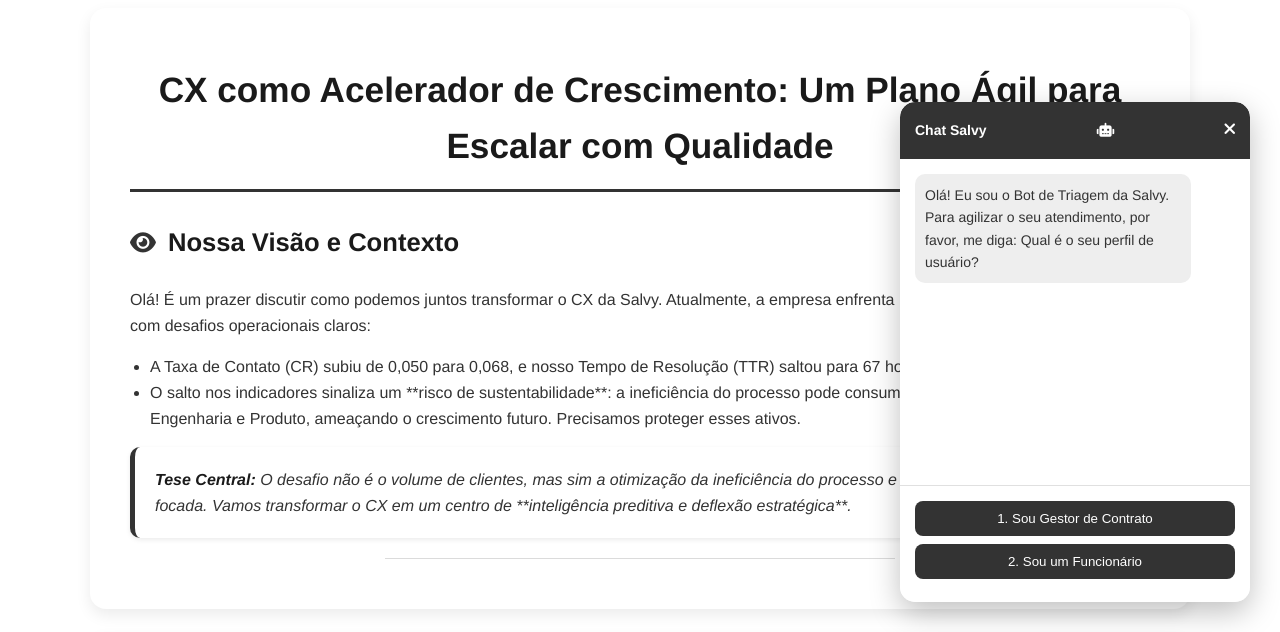
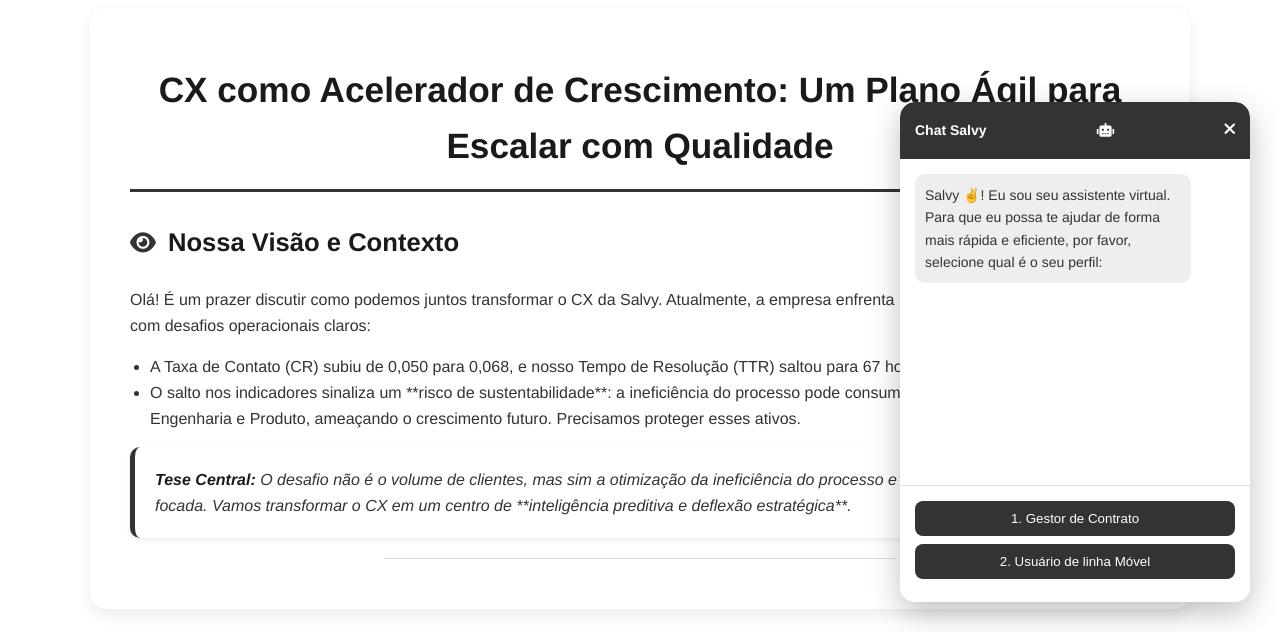
Before and after one commit to Stephany-Barros/casesalvy, a plain HTML site: page index.html in a window 1280 px wide. Both pictures are taken after a click on the element "Iniciar Chat Salvy (PoC)". Shown: the part 168-800 px from the top of the page. Drawn offline with Linux system fonts and the light colour scheme.

Commit message:
Update index.html

```diff
--- a/index.html
+++ b/index.html
@@ -471,13 +471,14 @@
 
     <div class="chat-messages" id="chat-messages">
         <div class="message-bot">
-            Olá! Eu sou o Bot de Triagem da Salvy. Para agilizar o seu atendimento, por favor, me diga: Qual é o seu perfil de usuário?
+            Salvy ✌️! Eu sou seu assistente virtual.
+Para que eu possa te ajudar de forma mais rápida e eficiente, por favor, selecione qual é o seu perfil:
         </div>
     </div>
 
     <div class="chat-options" id="chat-options">
-        <button onclick="selectOption('gestor')">1. Sou Gestor de Contrato</button>
-        <button onclick="selectOption('funcionario')">2. Sou um Funcionário</button>
+        <button onclick="selectOption('gestor')">1. Gestor de Contrato</button>
+        <button onclick="selectOption('funcionario')">2. Usuário de linha Móvel</button>
     </div>
 
     <div id="gestor-messages" style="display: none;">
@@ -491,7 +492,7 @@
 
     <div id="funcionario-messages" style="display: none;">
         <div class="message-bot">
-            Obrigado, Funcionário! Nossos Top 3 motivos de contato são: (1) Ativação/Sinal (2) Código WhatsApp (3) Consulta de Saldo. <br><br> Por favor, digite o número do seu problema e resolva agora mesmo em nossa Central de Ajuda!
+            Obrigado, Usuário de linha móvel! Nossos Top 3 motivos de contato são: (1) Ativação/Sinal (2) Código WhatsApp (3) Consulta de Saldo. <br><br> Por favor, digite o número do seu problema e resolva agora mesmo em nossa Central de Ajuda!
         </div>
         <div class="message-bot" style="font-style: italic; font-size: 0.9em;">
              (A simulação para Funcionários terminaria aqui, mostrando que 90% das demandas seriam resolvidas via deflexão/autoatendimento, atingindo a meta de 15% de deflexão)
```
